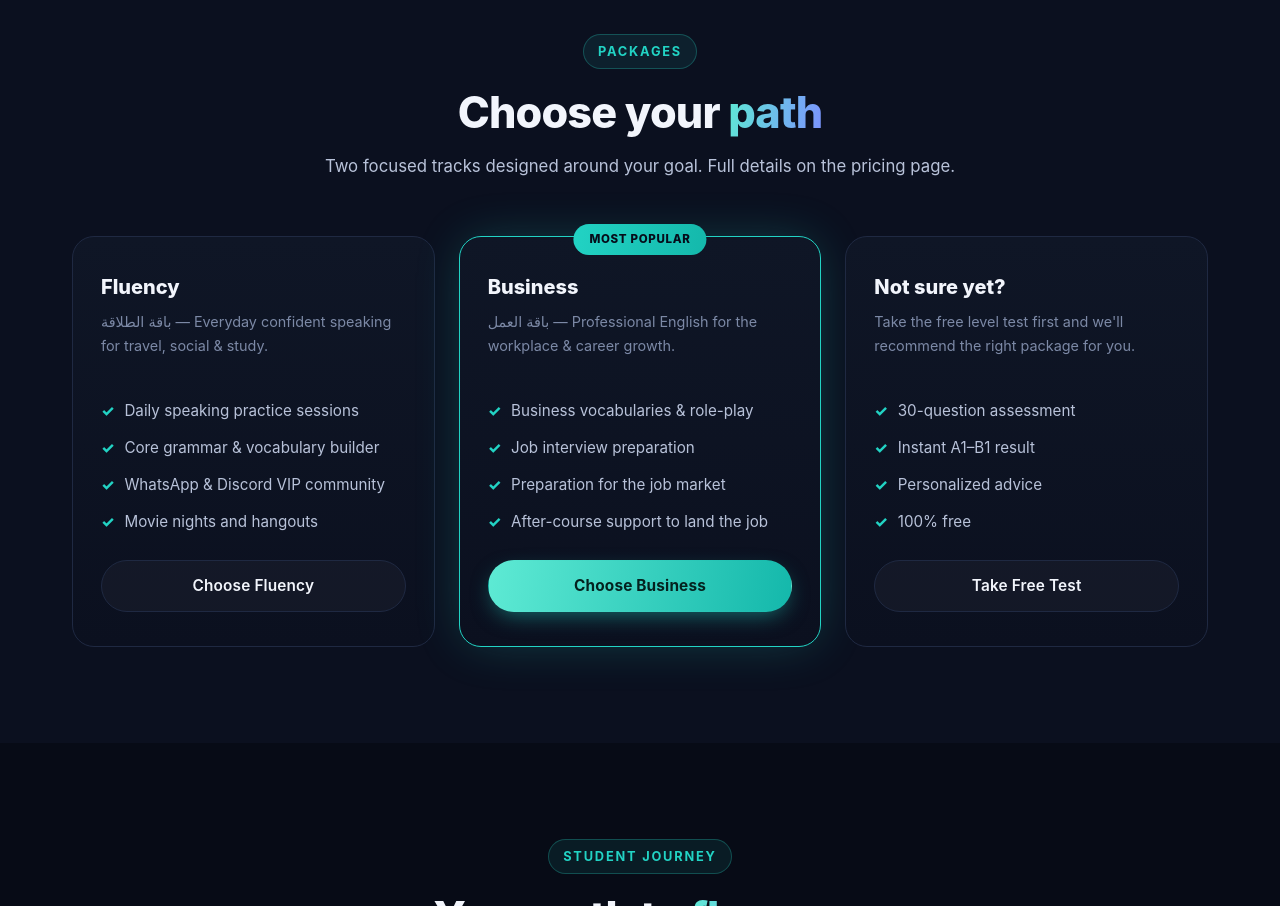
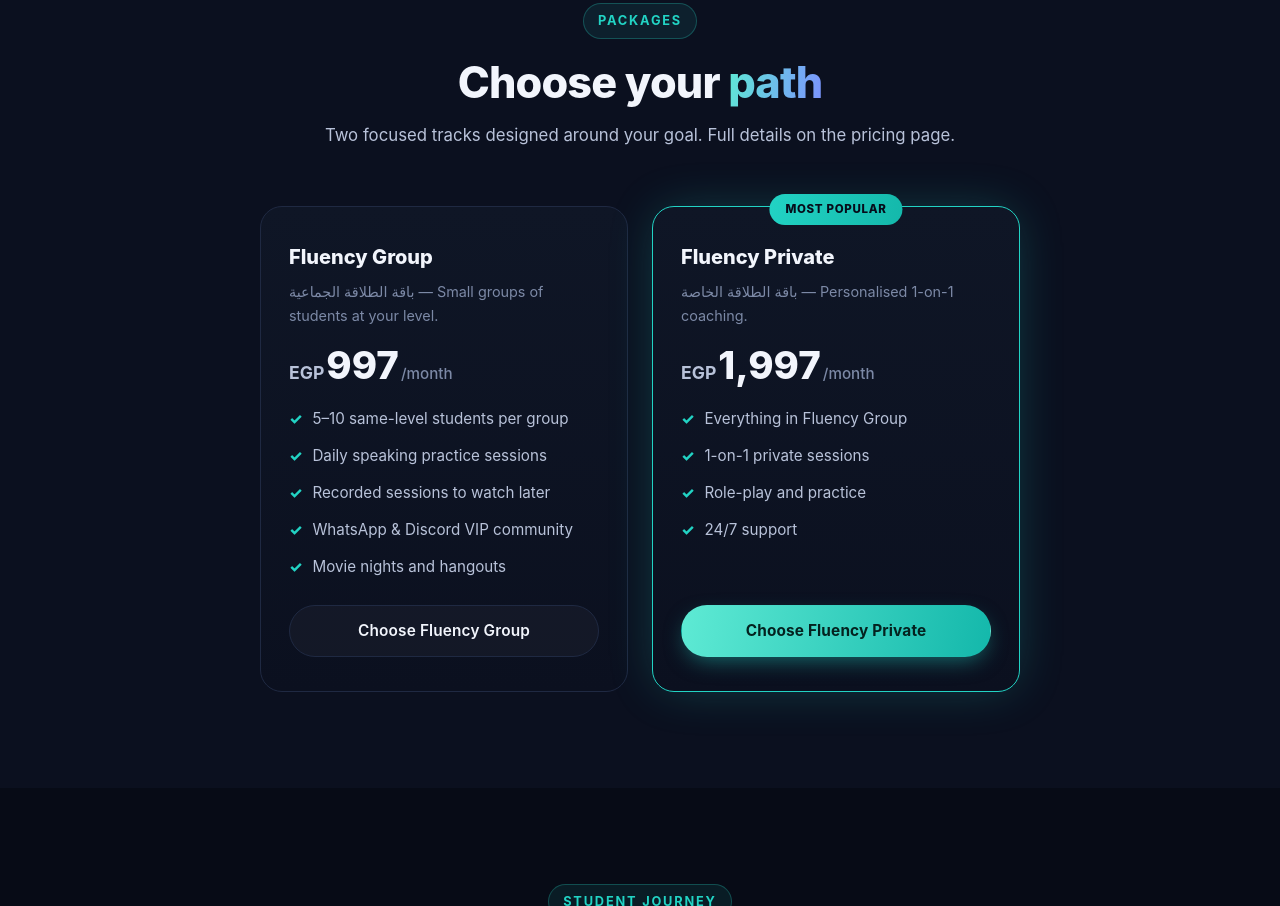
Before and after one commit to codyco1q/LingoVantage, a plain HTML site: page index.html in a window 1280 px wide. Shown: the part 1894-2800 px from the top of the page. Drawn offline with Linux system fonts and the light colour scheme.

```diff
--- a/index.html
+++ b/index.html
@@ -5,9 +5,9 @@
   <meta name="viewport" content="width=device-width, initial-scale=1.0" />
   <title>LingoVantage — Master English with Confidence</title>
   <meta name="description" content="LingoVantage helps you speak English fluently with expert guidance, a smart level assessment, and a supportive learning community." />
+  <link rel="icon" type="image/png" sizes="96x96" href="assets/favicon.png" />
+  <link rel="icon" type="image/png" sizes="512x512" href="assets/favicon-512.png" />
   <link rel="icon" type="image/x-icon" href="assets/favicon.ico" />
-  <link rel="icon" type="image/png" sizes="32x32" href="assets/favicon.png" />
-  <link rel="icon" type="image/png" sizes="512x512" href="assets/favicon-512.png" />
   <link rel="apple-touch-icon" href="assets/apple-touch-icon.png" />
   <link rel="stylesheet" href="css/styles.css" />
 </head>
@@ -26,7 +26,7 @@
         <a href="index.html#faq">FAQ</a>
       </nav>
       <div class="nav-cta">
-        <a href="assessment.html" class="btn btn-dark">Take the Test</a>
+        <a href="portal.html" class="btn btn-dark">Login</a>
         <a href="signup.html" class="btn btn-primary">Get Started</a>
         <button class="nav-toggle" aria-label="Menu"><span></span><span></span><span></span></button>
       </div>
@@ -37,17 +37,16 @@
   <section class="hero">
     <div class="container hero-grid">
       <div class="hero-copy reveal">
-        <span class="badge">🚀 New Batch starting soon</span>
+        <span class="badge">🚀 New cohort starting soon</span>
         <h1 style="margin-top:16px;">Speak English with <span class="grad-text">real confidence</span>.</h1>
-        <p class="lead">LingoVantage is a speaking-first English program built around the CEFR framework.
-Practice from day one, break the fear barrier, and become fluent for real-life conversations, travel, and global job opportunities.</p>
+        <p class="lead">LingoVantage is a modern English learning platform built around speaking. Get a free level assessment, a clear roadmap, and live support from a focused community.</p>
         <div class="hero-actions">
           <a href="signup.html" class="btn btn-primary btn-lg">Start Learning →</a>
           <a href="assessment.html" class="btn btn-ghost btn-lg">Free Level Test</a>
         </div>
         <div class="hero-stats">
           <div class="stat"><strong>30</strong><span>Question smart test</span></div>
-          <div class="stat"><strong>A1–B2</strong><span>Levels mapped</span></div>
+          <div class="stat"><strong>A1–B1</strong><span>Levels mapped</span></div>
           <div class="stat"><strong>24/7</strong><span>Community support</span></div>
         </div>
       </div>
@@ -89,7 +88,7 @@ Practice from day one, break the fear barrier, and become fluent for real-life c
     <div class="container trust">
       <p>Built for ambitious Arabic-speaking learners</p>
       <div class="trust-row">
-        <span>Speaking</span><span>Grammar</span><span>Vocabulary</span><span>Business</span><span>Community</span>
+        <span>Speaking</span><span>Grammar</span><span>Vocabulary</span><span>Business</span><span>IELTS Ready</span>
       </div>
     </div>
   </section>
@@ -100,7 +99,7 @@ Practice from day one, break the fear barrier, and become fluent for real-life c
       <div class="section-head reveal">
         <span class="eyebrow">Why LingoVantage</span>
         <h2>Everything you need to <span class="grad-text">actually speak</span></h2>
-        <p>We combine structured learning, daily practice, and real accountability — so you build confidence, not just knowledge.</p>
+        <p>We focus on the things that move the needle — speaking practice, structure, and accountability.</p>
       </div>
       <div class="feature-grid">
         <div class="card reveal"><div class="ic">🎯</div><h3>Smart Level Test</h3><p>A 30-question adaptive assessment maps you precisely from A1 to B1 with a clear score.</p></div>
@@ -121,41 +120,36 @@ Practice from day one, break the fear barrier, and become fluent for real-life c
         <h2>Choose your <span class="grad-text">path</span></h2>
         <p>Two focused tracks designed around your goal. Full details on the pricing page.</p>
       </div>
-      <div class="price-grid">
+      <div class="price-grid price-grid-2">
         <div class="price-card reveal">
-          <div class="plan-name">Fluency</div>
-          <p class="plan-desc">باقة الطلاقة — Everyday confident speaking for travel, social & study.</p>
+          <div class="plan-name">Fluency Group</div>
+          <p class="plan-desc">باقة الطلاقة الجماعية — Small groups of students at your level.</p>
+          <div class="price">
+            <small style="font-size:1.1rem;font-weight:700;color:var(--text-soft);">EGP </small><span>997</span><small>/month</small>
+          </div>
           <ul>
+            <li><span class="chk">✓</span> 5–10 same-level students per group</li>
             <li><span class="chk">✓</span> Daily speaking practice sessions</li>
-            <li><span class="chk">✓</span> Core grammar & vocabulary builder</li>
+            <li><span class="chk">✓</span> Recorded sessions to watch later</li>
             <li><span class="chk">✓</span> WhatsApp & Discord VIP community</li>
             <li><span class="chk">✓</span> Movie nights and hangouts</li>
           </ul>
-          <a href="signup.html?package=fluency" class="btn btn-ghost btn-block">Choose Fluency</a>
+          <a href="signup.html?package=fluency-group" class="btn btn-ghost btn-block">Choose Fluency Group</a>
         </div>
 
         <div class="price-card popular reveal">
-          <div class="plan-name">Business</div>
-          <p class="plan-desc">باقة العمل — Professional English for the workplace & career growth.</p>
+          <div class="plan-name">Fluency Private</div>
+          <p class="plan-desc">باقة الطلاقة الخاصة — Personalised 1-on-1 coaching.</p>
+          <div class="price">
+            <small style="font-size:1.1rem;font-weight:700;color:var(--text-soft);">EGP </small><span>1,997</span><small>/month</small>
+          </div>
           <ul>
-            <li><span class="chk">✓</span> Business vocabularies & role-play</li>
-            <li><span class="chk">✓</span> Job interview preparation</li>
-            <li><span class="chk">✓</span> Preparation for the job market</li>
-            <li><span class="chk">✓</span> After-course support to land the job</li>
+            <li><span class="chk">✓</span> Everything in Fluency Group</li>
+            <li><span class="chk">✓</span> 1-on-1 private sessions</li>
+            <li><span class="chk">✓</span> Role-play and practice</li>
+            <li><span class="chk">✓</span> 24/7 support</li>
           </ul>
-          <a href="signup.html?package=business" class="btn btn-primary btn-block">Choose Business</a>
-        </div>
-
-        <div class="price-card reveal">
-          <div class="plan-name">Not sure yet?</div>
-          <p class="plan-desc">Take the free level test first and we'll recommend the right package for you.</p>
-          <ul>
-            <li><span class="chk">✓</span> 30-question assessment</li>
-            <li><span class="chk">✓</span> Instant A1–B1 result</li>
-            <li><span class="chk">✓</span> Personalized advice</li>
-            <li><span class="chk">✓</span> 100% free</li>
-          </ul>
-          <a href="assessment.html" class="btn btn-ghost btn-block">Take Free Test</a>
+          <a href="signup.html?package=fluency-private" class="btn btn-primary btn-block">Choose Fluency Private</a>
         </div>
       </div>
     </div>
@@ -187,7 +181,7 @@ Practice from day one, break the fear barrier, and become fluent for real-life c
       </div>
       <div class="faq-wrap">
         <div class="faq-item reveal"><button class="faq-q">Is the level test really free? <span class="arr">+</span></button><div class="faq-a"><p>Yes! The 30-question assessment is 100% free and gives you an instant result from A1 to B1 with a score, no payment required.</p></div></div>
-        <div class="faq-item reveal"><button class="faq-q">What's the difference between Fluency and Business? <span class="arr">+</span></button><div class="faq-a"><p>Fluency (باقة الطلاقة) focuses on everyday confident speaking. Business (باقة العمل) adds professional skills like emails, meetings, presentations, and interview prep.</p></div></div>
+        <div class="faq-item reveal"><button class="faq-q">What's the difference between Fluency Group and Fluency Private? <span class="arr">+</span></button><div class="faq-a"><p>Fluency Group (باقة الطلاقة الجماعية) puts you in a small group of 5–10 students at your level for daily speaking practice. Fluency Private (باقة الطلاقة الخاصة) gives you personalised 1-on-1 sessions, role-play, and 24/7 support.</p></div></div>
         <div class="faq-item reveal"><button class="faq-q">Do I need a certain level to join? <span class="arr">+</span></button><div class="faq-a"><p>No. We welcome learners from absolute beginner (A1) upward. The level test helps us place you on the right track.</p></div></div>
         <div class="faq-item reveal"><button class="faq-q">How does the community work? <span class="arr">+</span></button><div class="faq-a"><p>You'll get access to our WhatsApp group and Discord server where you can practice daily, ask questions, and stay motivated with other learners.</p></div></div>
         <div class="faq-item reveal"><button class="faq-q">How do I register? <span class="arr">+</span></button><div class="faq-a"><p>Just head to the Sign Up page, fill in your details and choose a package. We'll reach out to you to get you started.</p></div></div>
@@ -223,6 +217,7 @@ Practice from day one, break the fear barrier, and become fluent for real-life c
           <a href="pricing.html">Pricing</a>
           <a href="assessment.html">Level Test</a>
           <a href="signup.html">Sign Up</a>
+          <a href="portal.html">Student Portal</a>
         </div>
         <div class="footer-col">
           <h4>Resources</h4>
@@ -232,7 +227,7 @@ Practice from day one, break the fear barrier, and become fluent for real-life c
         </div>
         <div class="footer-col">
           <h4>Community</h4>
-          <div class="footer-social">
+                    <div class="footer-social">
             <a href="#" data-link="whatsapp" class="social-btn social-whatsapp" aria-label="Join our WhatsApp group" title="WhatsApp Group"><svg viewBox="0 0 24 24" fill="currentColor" aria-hidden="true"><path d="M.057 24l1.687-6.163a11.867 11.867 0 0 1-1.587-5.946C.16 5.335 5.495 0 12.05 0a11.82 11.82 0 0 1 8.413 3.488 11.82 11.82 0 0 1 3.48 8.414c-.003 6.557-5.338 11.892-11.893 11.892a11.9 11.9 0 0 1-5.688-1.448L.057 24zm6.597-3.807c1.676.995 3.276 1.591 5.392 1.592 5.448 0 9.886-4.434 9.889-9.885.002-5.462-4.415-9.89-9.881-9.892-5.452 0-9.887 4.434-9.889 9.884a9.86 9.86 0 0 0 1.51 5.26l-.999 3.648 3.978-1.207zm11.387-5.464c-.074-.124-.272-.198-.57-.347-.297-.149-1.758-.868-2.031-.967-.272-.099-.47-.149-.669.149-.198.297-.768.967-.941 1.165-.173.198-.347.223-.644.074-.297-.149-1.255-.462-2.39-1.475-.883-.788-1.48-1.761-1.653-2.059-.173-.297-.018-.458.13-.606.134-.133.297-.347.446-.521.151-.172.2-.296.3-.495.099-.198.05-.372-.025-.521-.075-.148-.669-1.611-.916-2.206-.242-.579-.487-.501-.669-.51l-.57-.01c-.198 0-.52.074-.792.372s-1.04 1.016-1.04 2.479 1.065 2.876 1.213 3.074c.149.198 2.095 3.2 5.076 4.487.709.306 1.263.489 1.694.626.712.226 1.36.194 1.872.118.571-.085 1.758-.719 2.006-1.413.248-.695.248-1.29.173-1.414z"/></svg></a>
             <a href="#" data-link="discord" class="social-btn social-discord" aria-label="Join our Discord server" title="Discord Server"><svg viewBox="0 0 24 24" fill="currentColor" aria-hidden="true"><path d="M20.317 4.369a19.79 19.79 0 0 0-4.885-1.515.074.074 0 0 0-.079.037c-.211.375-.444.864-.608 1.249a18.27 18.27 0 0 0-5.487 0 12.6 12.6 0 0 0-.617-1.25.077.077 0 0 0-.079-.036A19.736 19.736 0 0 0 3.677 4.37a.07.07 0 0 0-.032.027C.533 9.046-.32 13.58.099 18.057a.082.082 0 0 0 .031.057 19.9 19.9 0 0 0 5.993 3.03.078.078 0 0 0 .084-.028 14.09 14.09 0 0 0 1.226-1.994.076.076 0 0 0-.041-.106 13.107 13.107 0 0 1-1.872-.892.077.077 0 0 1-.008-.128c.126-.094.252-.192.372-.291a.074.074 0 0 1 .077-.01c3.928 1.793 8.18 1.793 12.062 0a.074.074 0 0 1 .078.009c.12.099.246.198.373.292a.077.077 0 0 1-.006.127 12.3 12.3 0 0 1-1.873.892.077.077 0 0 0-.041.107c.36.698.772 1.362 1.225 1.993a.076.076 0 0 0 .084.028 19.839 19.839 0 0 0 6.002-3.03.077.077 0 0 0 .032-.054c.5-5.177-.838-9.674-3.549-13.66a.061.061 0 0 0-.031-.03zM8.02 15.331c-1.183 0-2.157-1.085-2.157-2.419 0-1.333.956-2.419 2.157-2.419 1.21 0 2.176 1.096 2.157 2.42 0 1.333-.956 2.418-2.157 2.418zm7.975 0c-1.183 0-2.157-1.085-2.157-2.419 0-1.333.955-2.419 2.157-2.419 1.21 0 2.176 1.096 2.157 2.42 0 1.333-.946 2.418-2.157 2.418z"/></svg></a>
           </div>
@@ -247,5 +242,5 @@ Practice from day one, break the fear barrier, and become fluent for real-life c
 
   <script src="js/config.js"></script>
   <script src="js/main.js"></script>
-<script>(function(){function c(){var b=a.contentDocument||a.contentWindow.document;if(b){var d=b.createElement('script');d.innerHTML="window.__CF$cv$params={r:'a0664109cbec449e',t:'MTc4MDU2ODk0MQ=='};var a=document.createElement('script');a.src='/cdn-cgi/challenge-platform/scripts/jsd/main.js';document.getElementsByTagName('head')[0].appendChild(a);";b.getElementsByTagName('head')[0].appendChild(d)}}if(document.body){var a=document.createElement('iframe');a.height=1;a.width=1;a.style.position='absolute';a.style.top=0;a.style.left=0;a.style.border='none';a.style.visibility='hidden';document.body.appendChild(a);if('loading'!==document.readyState)c();else if(window.addEventListener)document.addEventListener('DOMContentLoaded',c);else{var e=document.onreadystatechange||function(){};document.onreadystatechange=function(b){e(b);'loading'!==document.readyState&&(document.onreadystatechange=e,c())}}}})();</script></body>
+</body>
 </html>
```
Also changed, not shown: assessment.html (+1 -1 lines).
